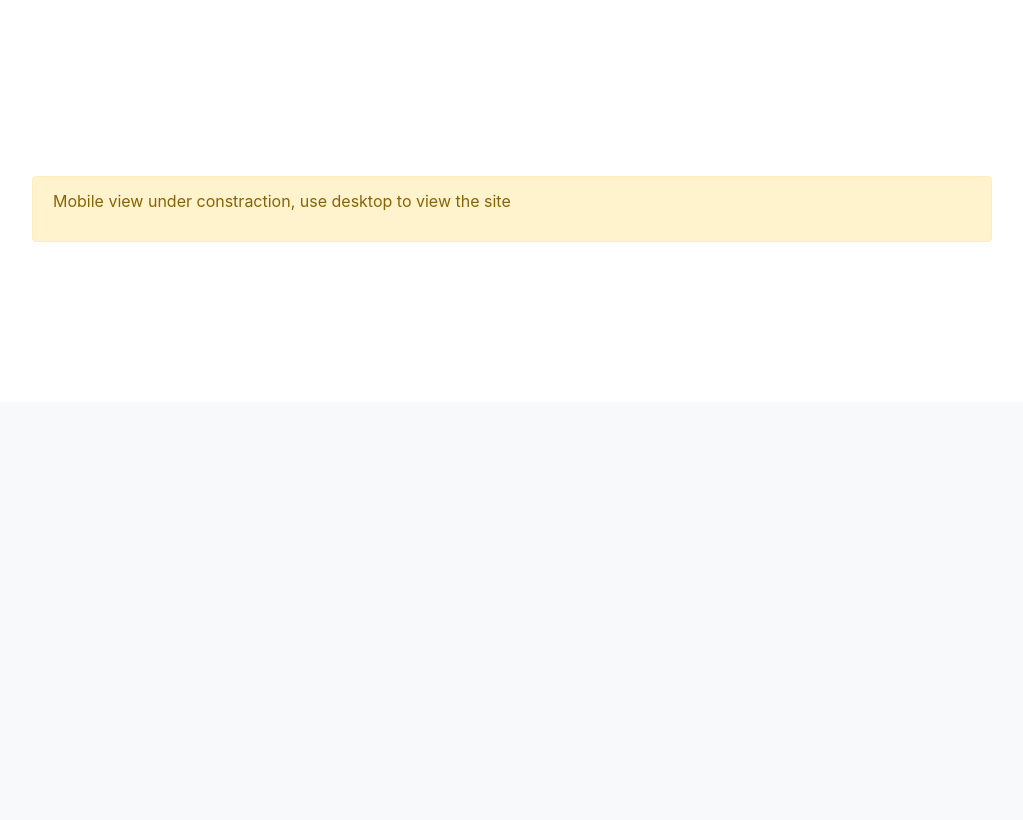
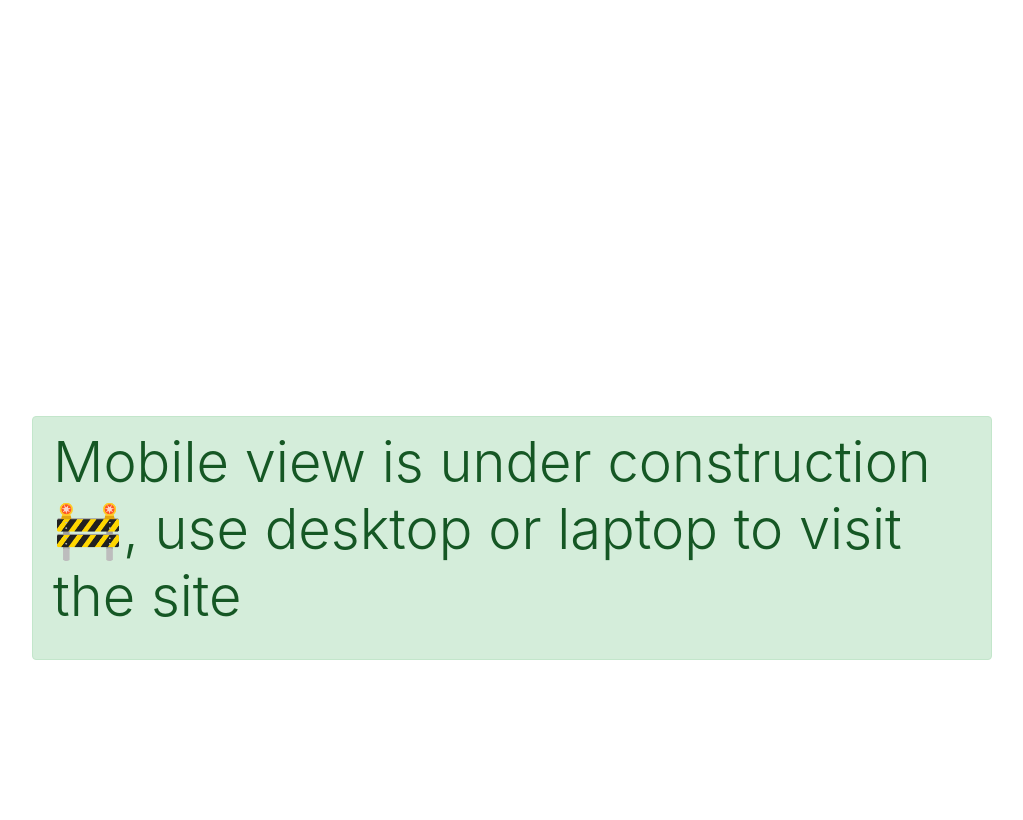
Before and after one commit to DhananjayanOnline/heythere-live, a Django app: a page that uses basic/templates/basic/login.html in a window 1280 px wide. Shown: the part 481-1301 px from the top of the page, without its empty margins (128-1151 px from the left). Before the commit the page ends 723 px from the top, so only its background shows below. Run offline with Django 4.2, Linux system fonts and the light colour scheme.

Commit message:
warning updated- login messages added

```diff
--- a/basic/templates/basic/login.html
+++ b/basic/templates/basic/login.html
@@ -44,12 +44,12 @@
                             <div class="form-outline mb-1 p-1">
                                 <input type="password" id="form2Example2" class="form-control" name="password" placeholder="Password"/>
                             </div>
+
                             <!-- Submit button -->
                             <center>
                                 <div class="d-grid gap-2 p-2">
                                     <input type="submit" value="Login" class="btn " style="background-color: #36a5b0; border: 0; font-weight: 700; color:white"/>
                                 </div>
-
                             </center>
                     </div>
 
@@ -59,6 +59,12 @@
                 </div>
             </center>
         </div>
+
+        <center>
+            {% for message in messages %}
+                <p id="messages" style="color: white;">*{{message}}</p>
+            {% endfor %}
+        </center>
 
         <div style="margin-top: 3rem;">
 
@@ -76,8 +82,8 @@
 
 
 
-    <div class="alert alert-warning notice" role="alert" style="margin: 10rem;">
-        <p>Mobile view under constraction,  use desktop to view the site</p>
+    <div class="alert alert-success notice" role="alert" style="margin: 10rem; margin-top: 25rem;">
+        <p class="display-4">Mobile view is under construction🚧,  use desktop or laptop to visit the site</p>
      </div>
 
 
--- a/basic/templates/profile/userprofile.html
+++ b/basic/templates/profile/userprofile.html
@@ -94,6 +94,7 @@
 
                     <div class="alert alert-warning Neighbourhood-warning" role="alert">
                         {% translate 'Welcome' %} {{request.user}}, <br> {% translate 'Add your neighbourhood here' %} <i style="font-size: large;" class="bi bi-arrow-right ml-2"></i>
+                        <br><i>example : Kottayam</i>
                     </div>
 
                 {% else %}
```
Also changed, not shown: db.sqlite3.
